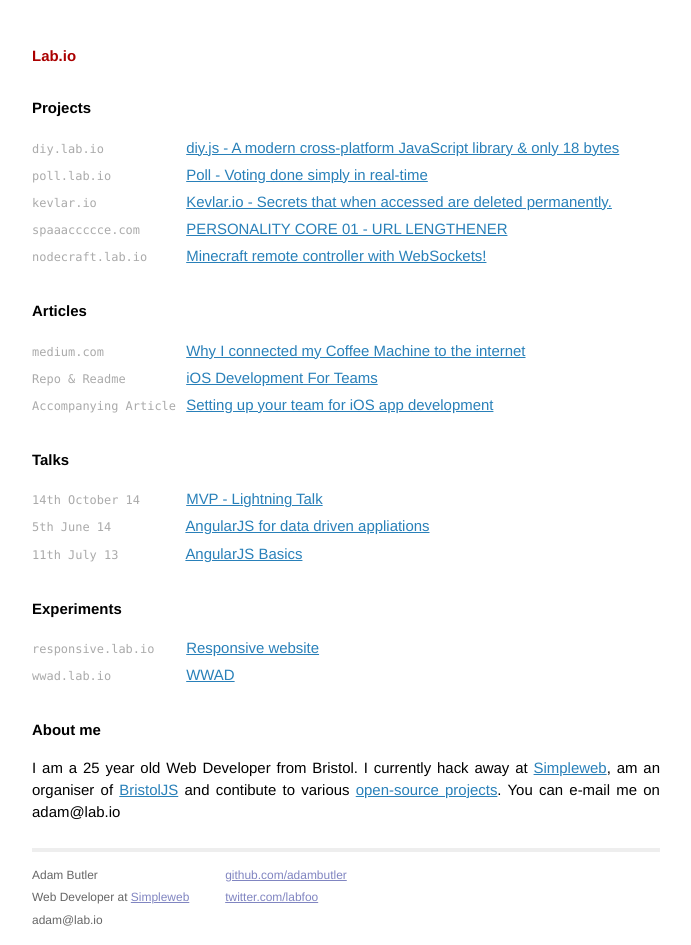
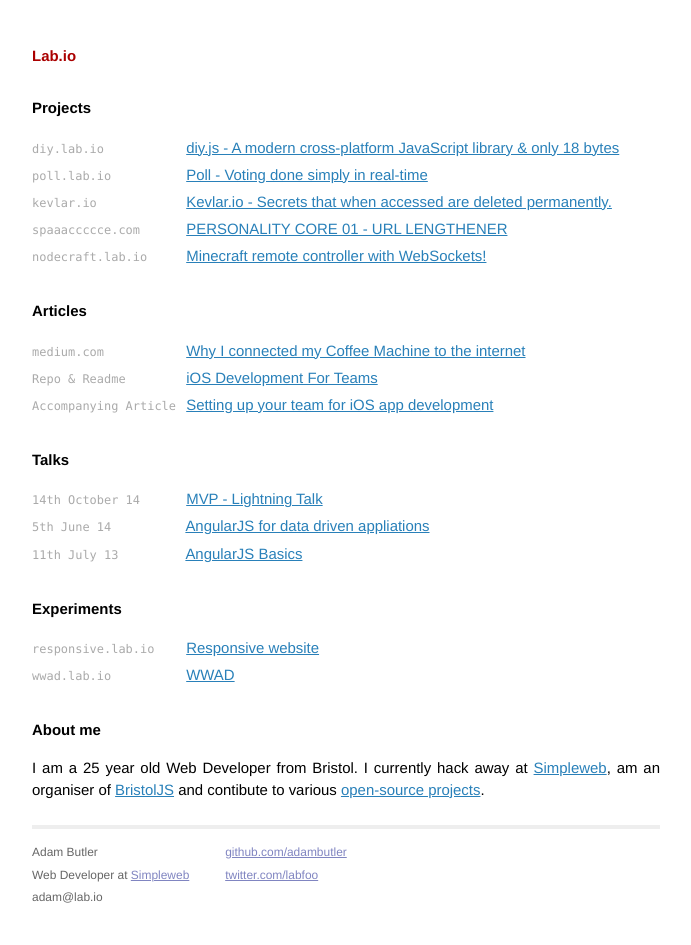
Before and after one commit to adambutler/blog, a Jekyll site: the page built from index.html, in a window 1280 px wide. Shown: the whole page, without its empty margins (294-985 px from the left). Built offline with Jekyll 4.4.1, drawn with Linux system fonts in a browser that asks for light colours; Markdown is read by kramdown in place of the engine named in the settings.

Commit message:
Remove duplicate of e-mail

```diff
--- a/index.html
+++ b/index.html
@@ -34,6 +34,6 @@
   </ul>
 
   <h1>About me</h1>
-  <p>I am a 25 year old Web Developer from Bristol. I currently hack away at <a href="http://simpleweb.co.uk">Simpleweb</a>, am an organiser of <a href="www.meetup.com/BristolJS/">BristolJS</a> and contibute to various <a href="https://github.com/adambutler">open-source projects</a>. You can e-mail me on <span>adam</span><span>@</span>lab<span>.io</span></p>
+  <p>I am a 25 year old Web Developer from Bristol. I currently hack away at <a href="http://simpleweb.co.uk">Simpleweb</a>, am an organiser of <a href="www.meetup.com/BristolJS/">BristolJS</a> and contibute to various <a href="https://github.com/adambutler">open-source projects</a>.</p>
 
 </div>
```
